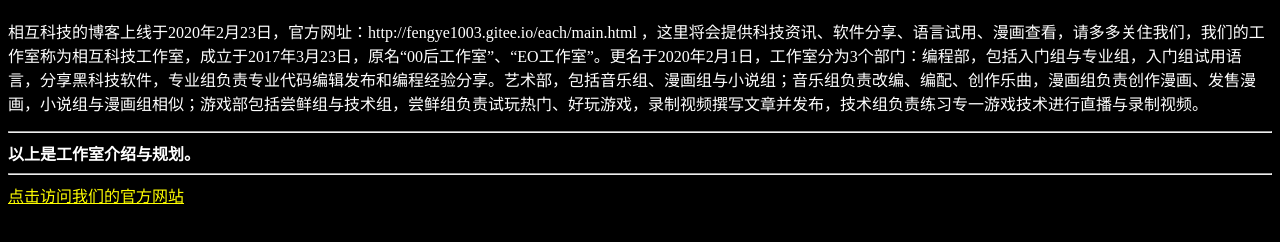
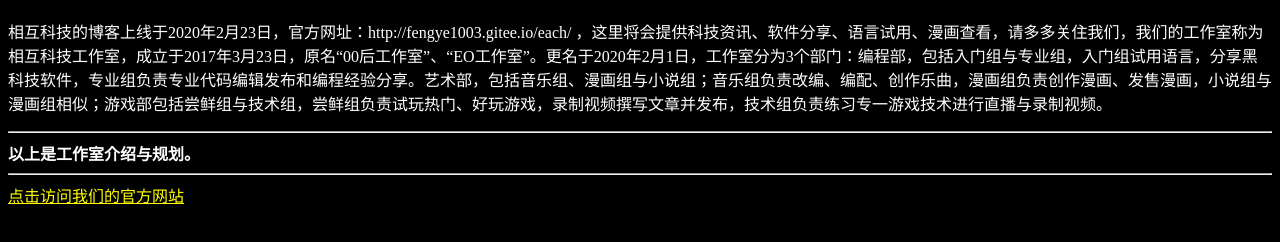
Before and after one commit to fengye1003/each, a plain HTML site: page text/blog01.html in a window 1280 px wide. Shown: the part 102-344 px from the top of the page. Drawn offline with Linux system fonts and the light colour scheme.

Commit message:
Update blog01.html

```diff
--- a/text/blog01.html
+++ b/text/blog01.html
@@ -14,7 +14,7 @@
 <body>
 <a href="http://fengye1003.gitee.io/each/">返回博客主页</a>
 <h1>相互科技官方博客上线啦！</h1>
-<p>相互科技的博客上线于2020年2月23日，官方网址：http://fengye1003.gitee.io/each/main.html ，这里将会提供科技资讯、软件分享、语言试用、漫画查看，请多多关住我们，我们的工作室称为相互科技工作室，成立于2017年3月23日，原名“00后工作室”、“EO工作室”。更名于2020年2月1日，工作室分为3个部门：编程部，包括入门组与专业组，入门组试用语言，分享黑科技软件，专业组负责专业代码编辑发布和编程经验分享。艺术部，包括音乐组、漫画组与小说组；音乐组负责改编、编配、创作乐曲，漫画组负责创作漫画、发售漫画，小说组与漫画组相似；游戏部包括尝鲜组与技术组，尝鲜组负责试玩热门、好玩游戏，录制视频撰写文章并发布，技术组负责练习专一游戏技术进行直播与录制视频。</p>
+<p>相互科技的博客上线于2020年2月23日，官方网址：http://fengye1003.gitee.io/each/ ，这里将会提供科技资讯、软件分享、语言试用、漫画查看，请多多关住我们，我们的工作室称为相互科技工作室，成立于2017年3月23日，原名“00后工作室”、“EO工作室”。更名于2020年2月1日，工作室分为3个部门：编程部，包括入门组与专业组，入门组试用语言，分享黑科技软件，专业组负责专业代码编辑发布和编程经验分享。艺术部，包括音乐组、漫画组与小说组；音乐组负责改编、编配、创作乐曲，漫画组负责创作漫画、发售漫画，小说组与漫画组相似；游戏部包括尝鲜组与技术组，尝鲜组负责试玩热门、好玩游戏，录制视频撰写文章并发布，技术组负责练习专一游戏技术进行直播与录制视频。</p>
 <hr>
 <b>以上是工作室介绍与规划。</b>
 <hr>
```
